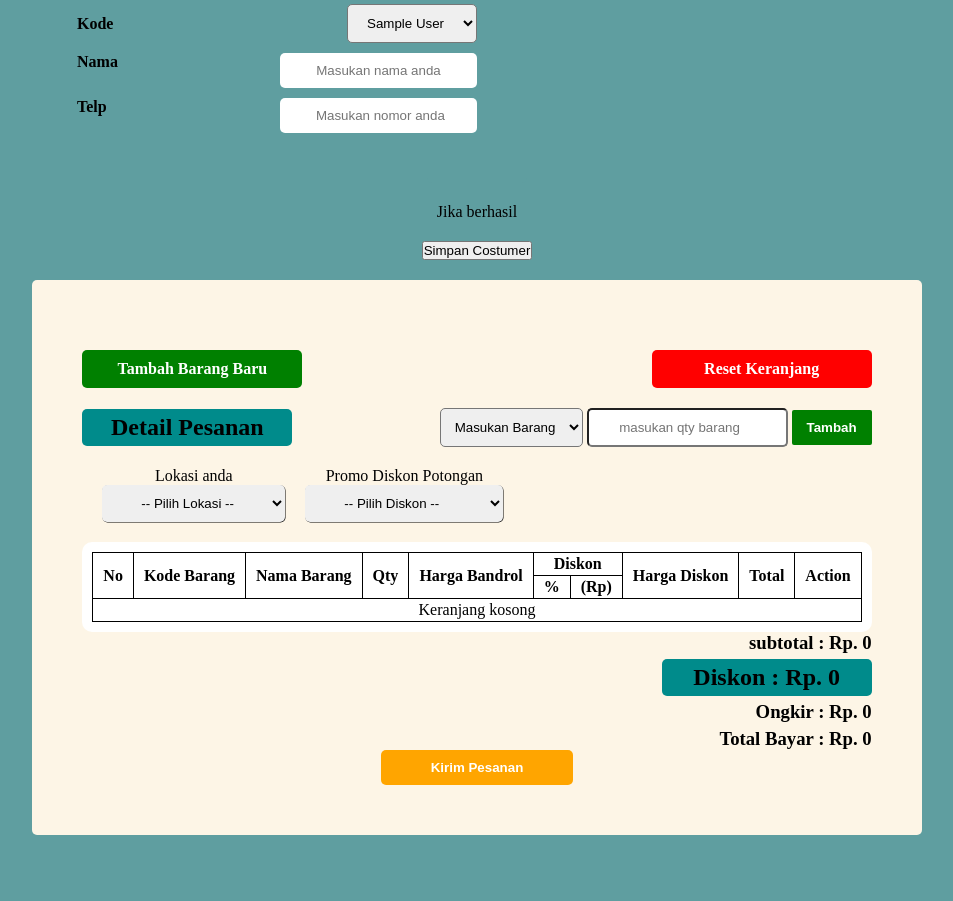
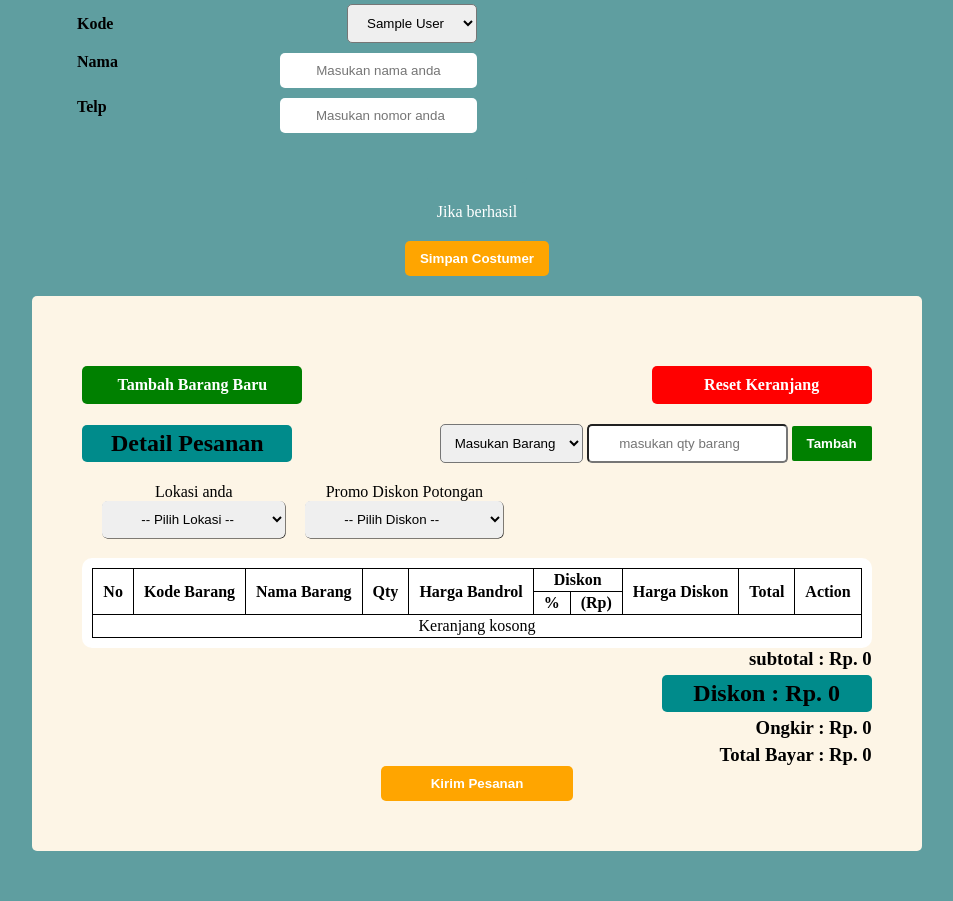
Before and after one commit to Farhannovaal/TrasansaksiApp, a PHP site: page /TrasaksiSinerji/ in a window 1280 px wide. Shown: the part 498-1399 px from the top of the page, without its empty margins (163-1116 px from the left). Before the commit the page ends 1333 px from the top, so only its background shows below. Run offline with PHP 8.4, Linux system fonts and the light colour scheme; the visitor is signed in with stand-in values (Sample User, id 1); tables that the repository leaves empty or names only in its code hold one stand-in row (values such as "Sample post"); data that the repository does not hold is empty.

Commit message:
Update Style

```diff
--- a/index.css
+++ b/index.css
@@ -259,12 +259,6 @@ td.hapus-btn {
     width: auto;
     border-radius: 5px;
 }
-.greeting-costumer h3 {
-    font-size: 16px;
-    color: orange;
-    font-weight: 600;
-}
-
 .container-input-wrapper  .table-keranjang.active {
     display:block;
     padding: 50px;
@@ -327,6 +321,15 @@ button.prosesPesanan {
     display: flex;
     align-items: center;
     justify-content: center;
+}
+button.prosesPesanan1 {
+    padding: 10px 15px;
+    border-radius: 5px;
+    background-color: orange;
+    border: none;
+    color: white;
+    font-weight: 600;
+    cursor:pointer;
 }.container-input-wrapper li {
     list-style: none;
 }
@@ -487,8 +490,9 @@ button.tambahBarang {
     align-content: space-between;
     justify-content: space-between;
     flex-direction: row-reverse;
+    align-items: baseline;
     margin-bottom: 10px;
-    align-items: baseline;
+    gap: 20px;
 }
 .btn-tambah-barang:hover {
     background-color: grey;
@@ -622,6 +626,15 @@ input#kodeBarang {
     background-position: center;
     position: absolute;
     top: 0%;
+}
+.msg {
+    font-weight: 400;
+    color: white;
+}
+.greeting-costumer h3 {
+    font-size: 16px;
+    font-weight: 600;
+    color: orange;
 }
 @media screen and ( max-width: 600px ) {
 
```
